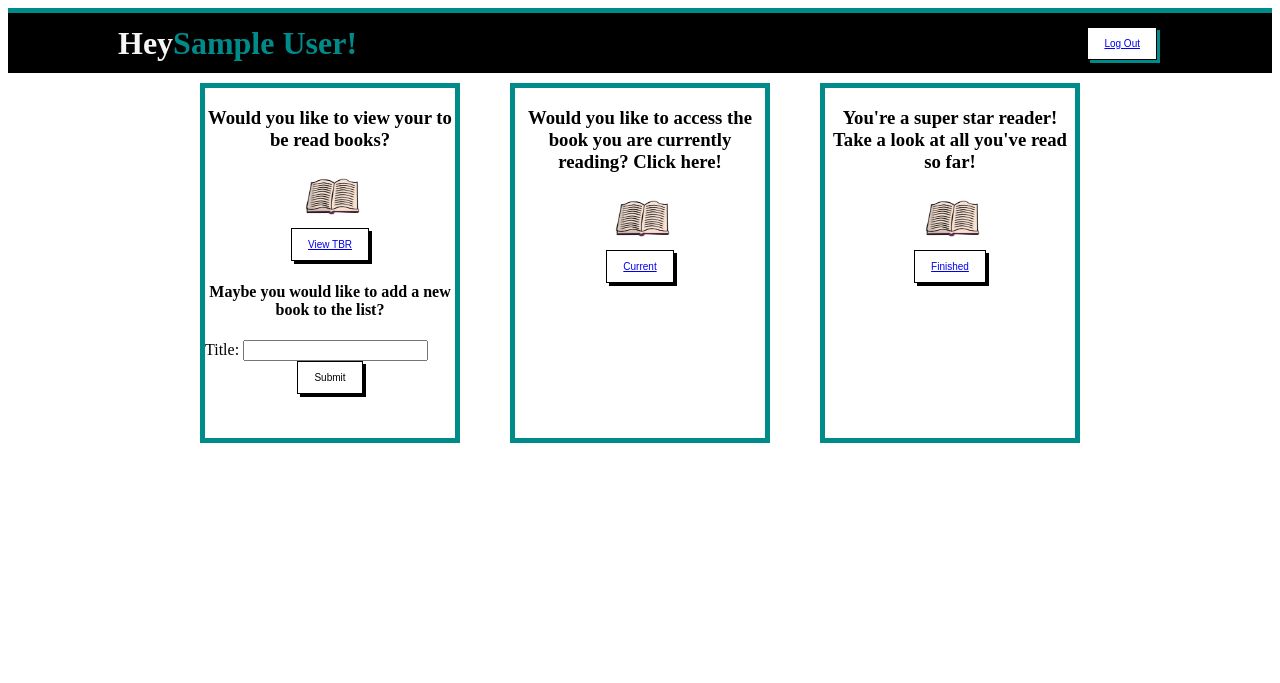
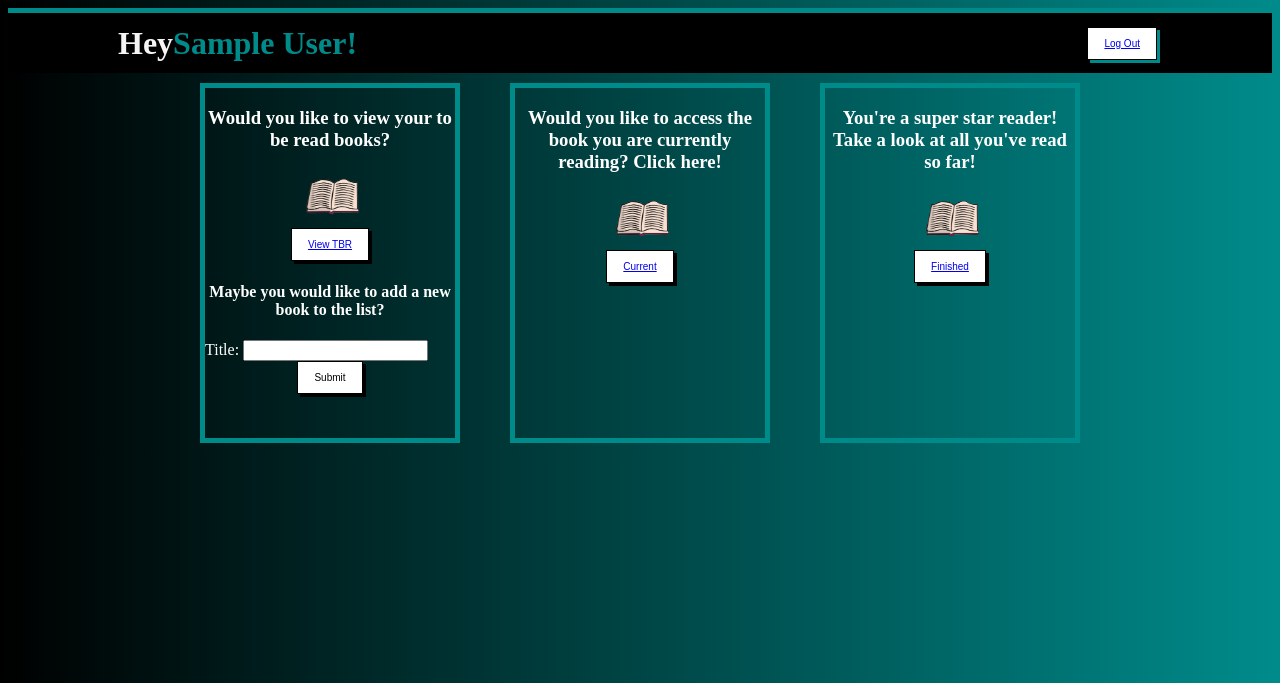
Before and after one commit to brycekmaxwell/final, a Flask app: page /dashboard in a window 1280 px wide. Shown: the top 683 px of the page. Run offline with Flask 2, Linux system fonts and the light colour scheme; the visitor is signed in with stand-in values (Sample User, id 1).

Commit message:
a few styling changes

```diff
--- a/flask_app/static/css/styles.css
+++ b/flask_app/static/css/styles.css
@@ -6,7 +6,6 @@
     width: 1000px;
     margin: 0 auto;
     display: flex;
-    background-image: url({{ url_for('static', filename='images/book_wall.png') }});
 }
 .flash{
     color: crimson;
@@ -41,6 +40,7 @@
 h2,h3, h4{
     text-align: center;
 }
+
 .card{
     display: flex;
     margin: auto;
@@ -50,23 +50,23 @@ h2,h3, h4{
 #box1{
     width: 250px;
     height: 350px;
-    background-color: white;
     border: 5px solid darkcyan;
     margin-right: 50px;
+    color: white;
 
 }
 #box2{
     width: 250px;
     height: 350px;
-    background-color: white;
     border: 5px solid darkcyan;
+    color: white;
 }
 #box3{
     width: 250px;
     height: 350px;
-    background-color: white;
     border: 5px solid darkcyan;
     margin-left: 50px;
+    color: white;
 }
 #current_img{
     width: 55px;
@@ -158,3 +158,7 @@ h2,h3, h4{
  .user_name{
      color: darkcyan;
  }
+
+ #grad {
+    background-image: linear-gradient(to bottom right, black, darkcyan);
+  }
--- a/flask_app/templates/finished.html
+++ b/flask_app/templates/finished.html
@@ -7,7 +7,7 @@
     <link rel="stylesheet" href="{{ url_for('static', filename='css/styles.css') }}">
     <title>All The Books</title>
 </head>
-<body>
+<body style="background-image: url({{ url_for('static', filename='images/wall.jpeg') }});" >
     <div id="nav_container">
         <div id="nav_left">
             <h1 class="hey">Hey </h1>
--- a/flask_app/templates/main_page.html
+++ b/flask_app/templates/main_page.html
@@ -7,7 +7,7 @@
     <link rel="stylesheet" href="{{ url_for('static', filename='css/styles.css') }}">
     <title>Welcome</title>
 </head>
-<body>
+<body style="background-image: linear-gradient(to right, black, darkcyan);">
     <div id="nav_container">
         <div id="nav_left">
             <h1 class="hey">Hey </h1>
@@ -50,7 +50,6 @@
             </div>
         </div>
 
-
     </div>
 </body>
 </html>
```
Also changed, not shown: flask_app/static/images/wall.jpeg (added).
